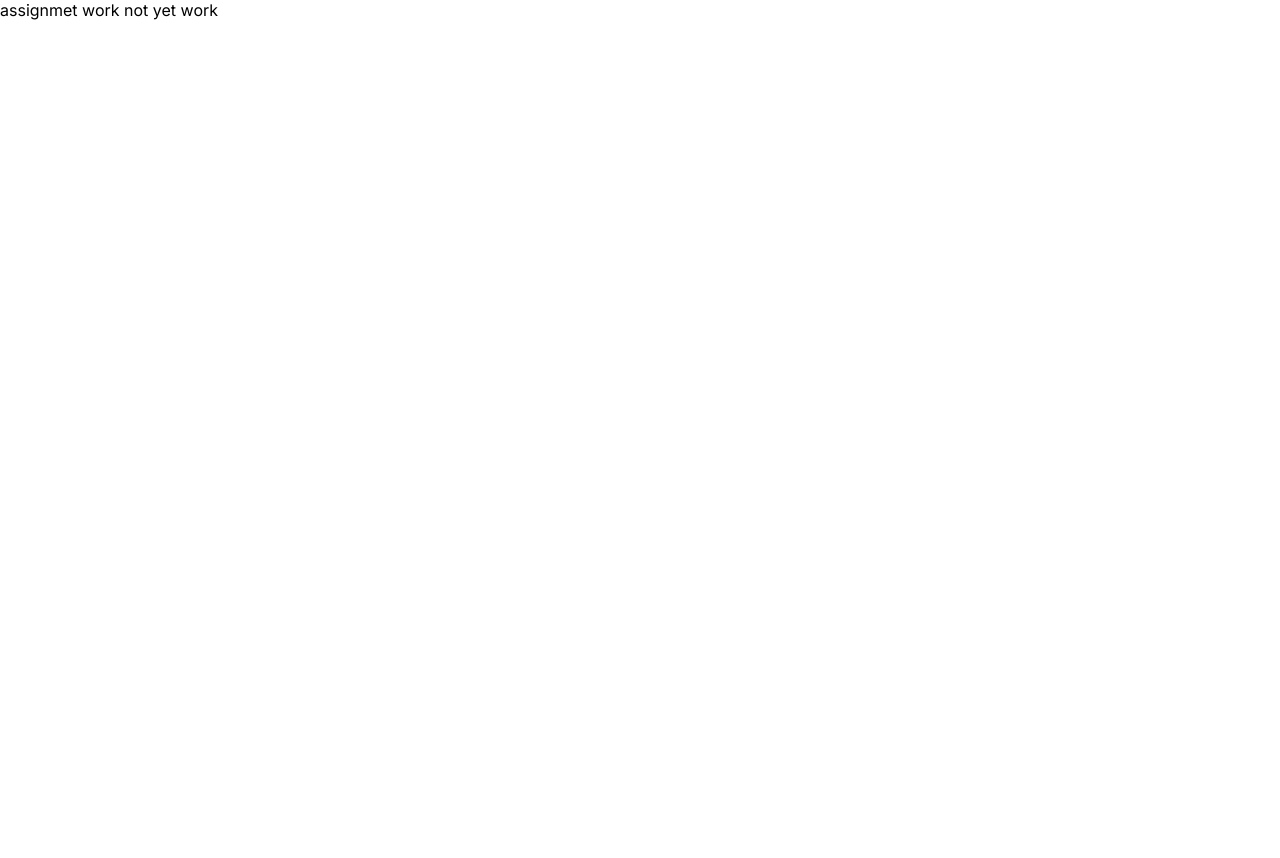
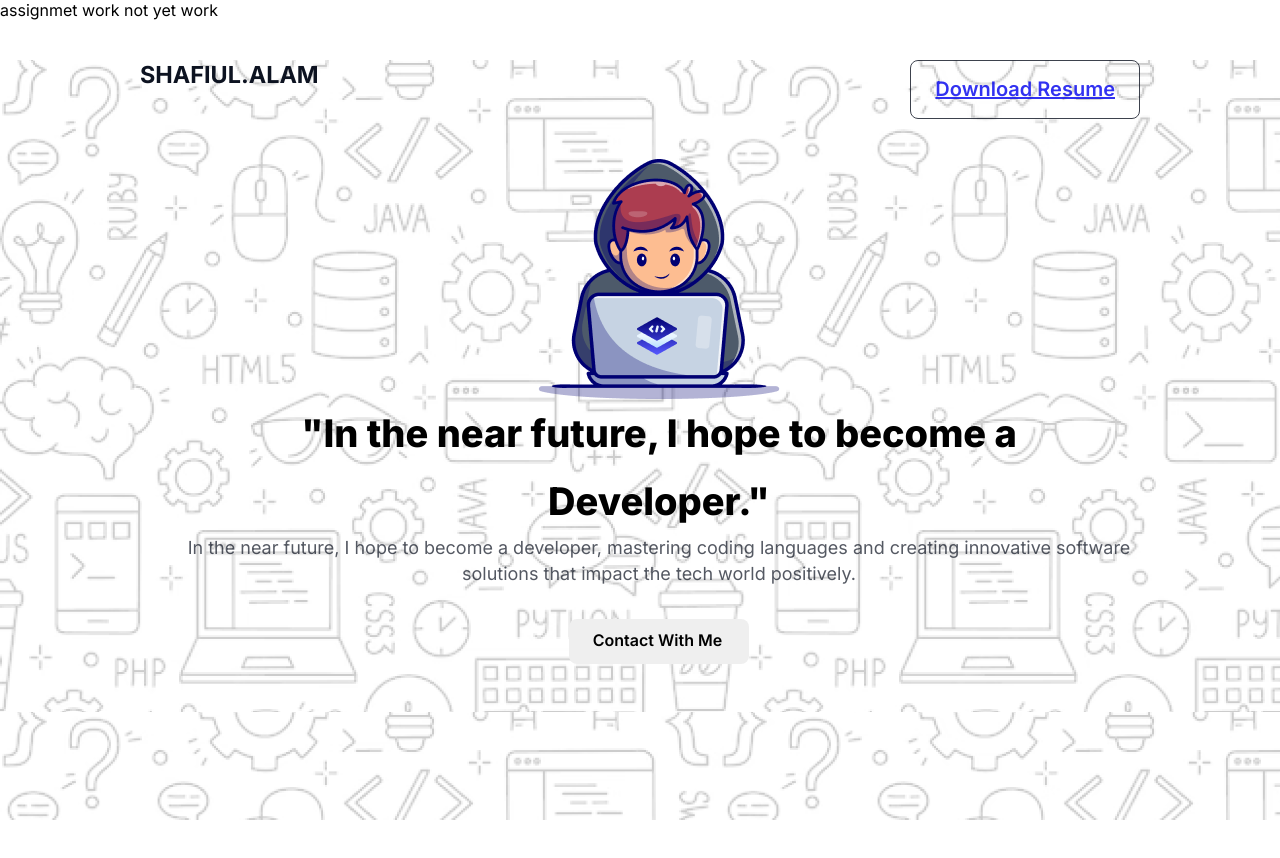
Before and after one commit to shafiul52/assignment-works, a plain HTML site: page index.html in a window 1280 px wide. Before the commit the page ends 800 px from the top, so only its background shows below. Drawn offline with Linux system fonts and the light colour scheme; files that its build step writes are made by us from their sources.

Commit message:
banner section container add

```diff
--- a/index.html
+++ b/index.html
@@ -8,7 +8,38 @@
     <link rel="stylesheet" href="./styles/style.css">
 </head>
 <body>
+    <header>
+        <div class="banner-section-container">
+          <div class="banner-title-container">
+            <h3 class="  "> SHAFIUL.ALAM </h3>
+
+            <div class="btn-primary-container">
+              <a href=" btn-primary"> Download Resume </a>
+            </div>
 
 
+          </div>
+
+            <div class="bannner-text-container">
+              <img class="front-pic" src="images/Group.png" alt="">
+              <h1 class="greating-title">"In the near future, I hope to become a <br> Developer."</h1>
+              <p class="title-description">In the near future, I hope to become a developer, mastering coding languages and creating innovative software solutions that impact the tech world positively.</p>
+              <button class="btn-primary-2" > Contact With Me</button>
+
+
+          </div>
+        </div>
+
+        <nav>
+
+        </nav>
+
+       </header>
+ <main>
+
+</main>
+<footer>
+
+</footer>
 </body>
 </html>
--- a/style/style.css
+++ b/style/style.css
@@ -14,3 +14,157 @@ body{
   font-family: "Inter", sans-serif;
 
 }
+
+
+.banner-section-container{
+    max-width: 1780px;
+    height: 760px;
+    /* border: 2px solid red; */
+    margin-bottom: 130px;
+    background-image:url('/images/Hero-bg.png')
+
+
+
+  }
+
+
+  /* nav style */
+
+  .banner-title-container {
+   /* border: 2px solid green; */
+   display: flex;
+   justify-content: space-between;
+   margin-left: 140px;
+   margin-right:140px;
+   margin-top: 40px;
+   font-size: 20px;
+   color: rgb(13, 19, 33);
+   font-weight: 700;
+   margin-bottom:40px;
+   text-decoration: none;
+
+  }
+  .btn-primary{
+    color: rgb(13, 19, 33);
+    font-family: inter;
+    font-size: 20px;
+    font-weight: 600;
+    line-height: 23px;
+    letter-spacing: 0%;
+    text-align: center;
+    box-sizing: border-box;
+    border: 1px solid rgb(13, 19, 33);
+    border-radius: 8px;
+    opacity: 0.8;
+
+  }
+
+  /* banner text container laptop image */
+  .bannner-text-container{
+    display: flex;
+    display:flex;
+    flex-direction: column;
+    justify-content:flex-start;
+    align-items: center;
+    width: 998px;
+    height: 582px;
+    margin-top: 6px;
+    margin-left:160px ;
+    margin-right: 160px;
+    margin-bottom: 45px;
+    /* border: 2px solid green; */
+  }
+
+    /* shared style  */
+
+  .btn-primary-container{
+    color: rgb(13, 19, 33);
+    font-family: inter;
+    font-size: 20px;
+    font-weight: 600;
+    line-height: 23px;
+    letter-spacing: 0%;
+    text-align: center;
+    box-sizing: border-box;
+    border: 1px solid rgb(13, 19, 33);
+    border-radius: 8px;
+    opacity: 0.8;
+
+    display: flex;
+    flex-direction: row;
+    justify-content: center;
+    align-items: center;
+    gap: 10;
+    padding: 17px 24px 17px 24px;
+
+  }
+  .banner-section-containe-btn-primary{
+    text-decoration:none;
+  }
+
+
+  .greating-title {
+    font-size: 48px;
+    font-weight: 800;
+    color:color: rgb(13, 19, 33);
+    font-family: inter;
+    font-size: 38px;
+    font-weight: 800;
+    line-height: 68px;
+    letter-spacing: 0%;
+    text-align: center;
+  }
+
+  .bannner-text-container-clik-me {
+    display: flex;
+  flex-direction: row;
+  justify-content: center;
+  align-items: center;
+  gap: 10;
+  padding: 21px 24px 21px 24px;
+  border-radius: 8px;
+
+  background: rgb(13, 19, 33);
+
+
+  }
+
+
+  .btn-primary-2{
+  width: 180px;
+  height: 45px;
+  border-radius: 8px;
+  border: none;
+  background: color: white;
+  font-family: inter;
+  font-size: 16px;
+  font-weight: 600;
+  line-height: 23px;
+  letter-spacing: 0%;
+  text-align: center;
+  margin: 32px 0px ;
+  gap: 10;
+  padding: 10px 13px 14px 10px;
+
+
+  }
+
+  .text-center{
+    text-align: center;
+
+  }
+
+
+
+  /* 20 word paragrph description */
+  .title-description{
+  color: rgb(13, 19, 33);
+  font-family: inter;
+  font-size: 18px;
+  font-weight: 400;
+  line-height: 26px;
+  letter-spacing: 0%;
+  text-align: center;
+  opacity: 0.7;
+
+  }
```
